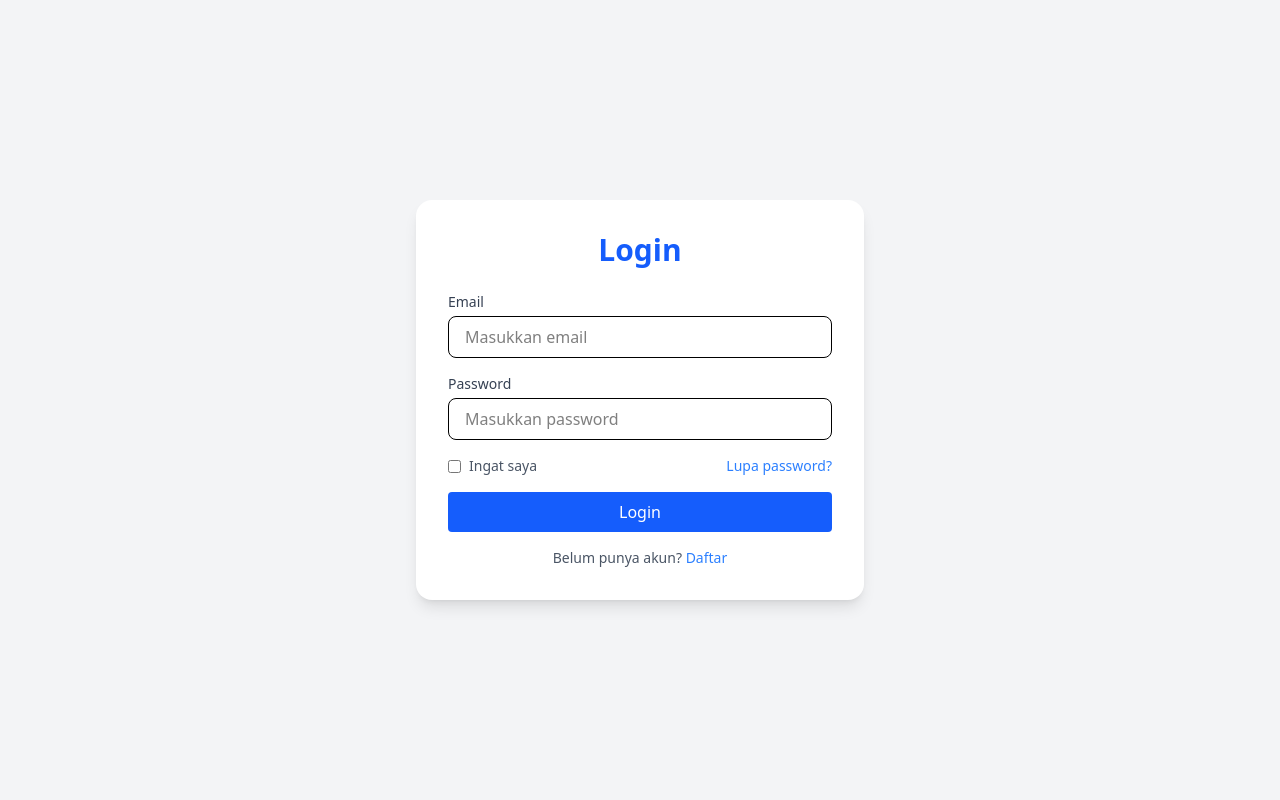
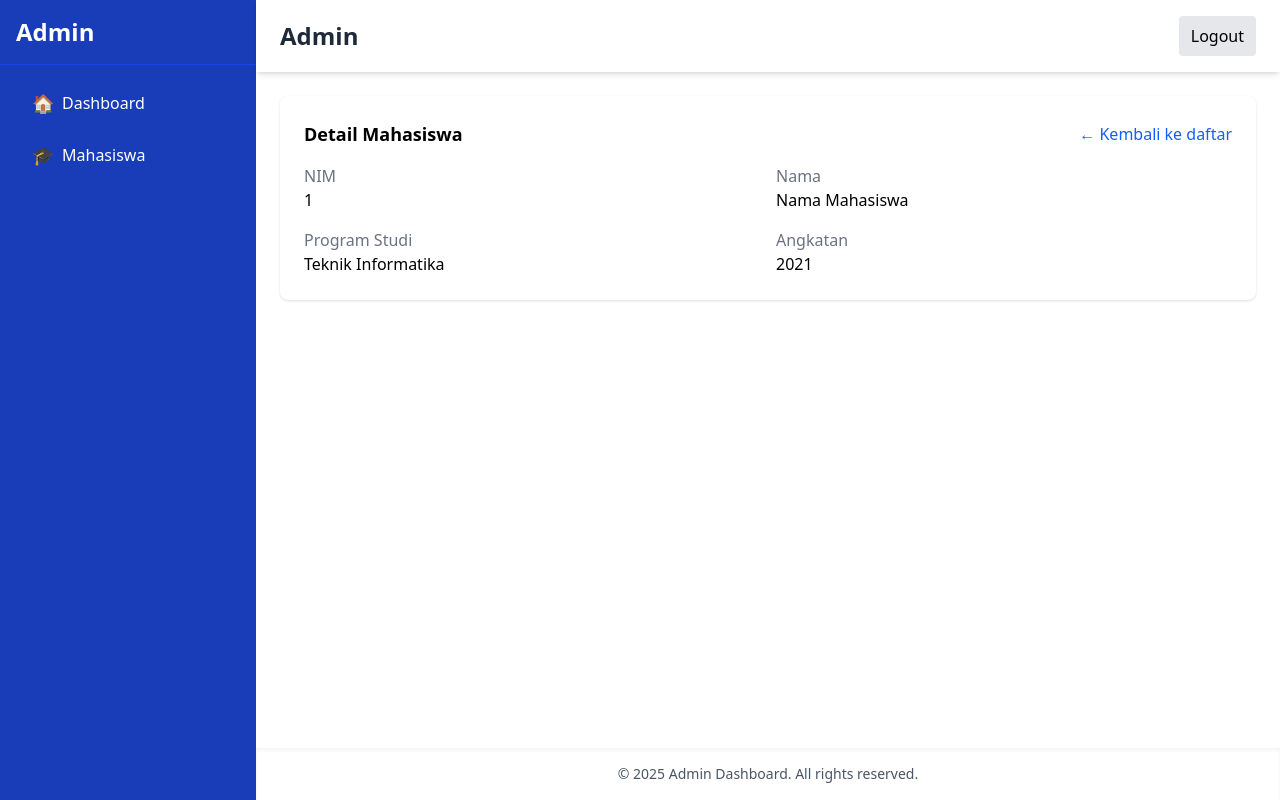
Before and after one commit to aditiaekar/pemrograman_sisi_klien, a React (Vite) app in the folder app-mahasiswa/: page /admin/mahasiswa/1 in a window 1280 px wide. Before the commit this address led to /login. Built offline with nearby package versions, Linux system fonts and the light colour scheme; sample sign-in values are in the browser's storage.

Commit message:
feat: terapkan React Router (ProtectedRoute, Outlet, NavLink, nested /admin & detail mahasiswa)

```diff
--- a/app-mahasiswa/src/app/routes.jsx
+++ b/app-mahasiswa/src/app/routes.jsx
@@ -1,42 +1,44 @@
-import { BrowserRouter, Routes, Route, Navigate } from "react-router-dom"; // routing
-import { useAuth } from "./providers/AuthProvider"; // akses auth
+import { BrowserRouter, Routes, Route, Navigate, Outlet } from "react-router-dom";
+
 import AuthLayout from "../layouts/AuthLayout"; // layout auth
 import AdminLayout from "../layouts/AdminLayout"; // layout admin
+
 import LoginPage from "../pages/auth/LoginPage"; // halaman login
 import DashboardPage from "../pages/admin/DashboardPage"; // dashboard admin
+import MahasiswaList from "../pages/admin/mahasiswa/MahasiswaList";
+import MahasiswaDetail from "../pages/admin/mahasiswa/MahasiswaDetail";
 
-function ProtectedRoute({ children }) {
-  // guard route
-  const { isAuthenticated } = useAuth(); // cek login
-  return isAuthenticated ? children : <Navigate to="/login" replace />; // redirect jika belum login
+// ProtectedRoute: cek localStorage "auth"
+function ProtectedRoute() {
+  const raw = localStorage.getItem("auth");
+  const isAuthed = !!raw; // bisa tambah validasi expiry dsb.
+  return isAuthed ? <Outlet /> : <Navigate to="/login" replace />;
 }
 
 export default function AppRoutes() {
   return (
     <BrowserRouter>
-      {" "}
-      {/* wrapper router */}
       <Routes>
-        {" "}
-        {/* daftar rute */}
+        {/* LAYOUT AUTH */}
         <Route element={<AuthLayout />}>
-          {" "}
-          {/* grup rute auth */}
-          <Route path="/login" element={<LoginPage />} /> {/* rute login */}
+          <Route path="/login" element={<LoginPage />} />
         </Route>
-        <Route
-          path="/admin"
-          element={
-            <ProtectedRoute>
-              {" "}
-              {/* lindungi rute admin */}
-              <AdminLayout /> {/* layout admin terproteksi */}
-            </ProtectedRoute>
-          }
-        >
-          <Route index element={<DashboardPage />} /> {/* /admin -> dashboard */}
+
+        {/* LAYOUT ADMIN + PROTECTED */}
+        <Route element={<ProtectedRoute />}>
+          <Route path="/admin" element={<AdminLayout />}>
+            {/* Nested routes di dalam Admin */}
+            <Route index element={<Navigate to="dashboard" replace />} />
+            <Route path="dashboard" element={<DashboardPage />} />
+            <Route path="mahasiswa">
+              <Route index element={<MahasiswaList />} />
+              <Route path=":nim" element={<MahasiswaDetail />} />
+            </Route>
+          </Route>
         </Route>
-        <Route path="*" element={<Navigate to="/login" replace />} /> {/* fallback */}
+
+        {/* fallback */}
+        <Route path="*" element={<Navigate to="/login" replace />} />
       </Routes>
     </BrowserRouter>
   );
--- /dev/null
+++ b/app-mahasiswa/src/data/users.json
@@ -0,0 +1,7 @@
+[
+  {
+    "email": "admin@kampus.ac.id",
+    "password": "admin123",
+    "name": "Administrator"
+  }
+]
--- a/app-mahasiswa/src/design-system/organisms/Sidebar/Sidebar.jsx
+++ b/app-mahasiswa/src/design-system/organisms/Sidebar/Sidebar.jsx
@@ -1,29 +1,25 @@
+import { NavLink } from "react-router-dom";
+
+const itemClass = ({ isActive }) =>
+  `flex items-center space-x-2 px-4 py-2 rounded transition
+   ${isActive ? "bg-blue-700 text-white" : "hover:bg-blue-700"}`;
+
 export default function Sidebar() {
   return (
-    <aside className="bg-blue-800 text-white h-full transition-all duration-300 w-20 lg:w-64">
-      {" "}
-      {/* shell sidebar */}
-      <div className="flex justify-between items-center p-4 border-b border-blue-700">
-        {" "}
-        {/* header */}
-        <span className="text-2xl font-bold hidden lg:block">Admin</span> {/* brand */}
+    <aside className="bg-blue-800 text-white h-full w-20 lg:w-64 transition-all duration-300">
+      <div className="flex items-center p-4 border-b border-blue-700">
+        <span className="text-2xl font-bold hidden lg:block">Admin</span>
       </div>
       <nav className="p-4 space-y-2">
-        {" "}
-        {/* menu */}
-        <a href="#" className="flex items-center space-x-2 px-4 py-2 rounded hover:bg-blue-700">
-          {" "}
-          {/* item */}
+        <NavLink to="/admin/dashboard" className={itemClass} end>
           <span className="text-lg">🏠</span>
-          <span className="hidden lg:inline">Dashboard</span>
-        </a>
-        <a href="#" className="flex items-center space-x-2 px-4 py-2 rounded bg-blue-700">
-          {" "}
-          {/* item aktif */}
+          <span className="menu-text hidden lg:inline">Dashboard</span>
+        </NavLink>
+
+        <NavLink to="/admin/mahasiswa" className={itemClass} end>
           <span className="text-lg">🎓</span>
-          <span className="hidden lg:inline">Mahasiswa</span>
-        </a>
-        {/* TIP: gunakan <NavLink to="/admin"> untuk SPA + active state */}
+          <span className="menu-text hidden lg:inline">Mahasiswa</span>
+        </NavLink>
       </nav>
     </aside>
   );
--- a/app-mahasiswa/src/layouts/AdminLayout.jsx
+++ b/app-mahasiswa/src/layouts/AdminLayout.jsx
@@ -1,25 +1,33 @@
-import { Outlet } from "react-router-dom"; // nested routes
+import { Outlet, useNavigate } from "react-router-dom";
 import Sidebar from "../design-system/organisms/Sidebar/Sidebar"; // sidebar
 import Header from "../design-system/organisms/Header/Header"; // header/topbar
 import Footer from "../design-system/organisms/Footer/Footer"; // footer
 
 export default function AdminLayout() {
-  // layout admin
+  const navigate = useNavigate();
+  const handleLogout = () => {
+    localStorage.removeItem("auth");
+    navigate("/login");
+  };
+
   return (
     <div className="h-screen flex">
-      {" "}
-      {/* full height, row */}
-      <Sidebar /> {/* nav kiri */}
+      <Sidebar />
       <div className="flex-1 flex flex-col">
-        {" "}
-        {/* area konten */}
-        <Header title="Mahasiswa" /> {/* judul/header */}
-        <main className="flex-1 p-6 overflow-x-auto">
-          {" "}
-          {/* konten utama */}
-          <Outlet /> {/* halaman anak */}
+        <header className="bg-white shadow-md">
+          <div className="flex justify-between items-center px-6 py-4">
+            <h1 className="text-2xl font-semibold text-gray-800">Admin</h1>
+            <button onClick={handleLogout} className="px-3 py-2 rounded bg-gray-200 hover:bg-gray-300">
+              Logout
+            </button>
+          </div>
+        </header>
+
+        <main className="flex-1 p-6 overflow-auto">
+          <Outlet />
         </main>
-        <Footer>© 2025 Admin Dashboard. All rights reserved.</Footer> {/* footer */}
+
+        <footer className="bg-white text-center py-4 shadow-inner text-sm text-gray-600">© 2025 Admin Dashboard. All rights reserved.</footer>
       </div>
     </div>
   );
--- a/app-mahasiswa/src/layouts/AuthLayout.jsx
+++ b/app-mahasiswa/src/layouts/AuthLayout.jsx
@@ -1,11 +1,8 @@
-import { Outlet } from "react-router-dom"; // slot untuk nested route
+import { Outlet } from "react-router-dom";
 export default function AuthLayout() {
-  // layout auth sederhana
   return (
-    <div className="min-h-screen bg-gray-100 flex items-center justify-center p-4">
-      {" "}
-      {/* pusatkan konten */}
-      <Outlet /> {/* render halaman anak (login, dsb.) */}
+    <div className="min-h-screen bg-gray-100 grid place-items-center p-4">
+      <Outlet />
     </div>
   );
 }
--- a/app-mahasiswa/src/pages/admin/DashboardPage.jsx
+++ b/app-mahasiswa/src/pages/admin/DashboardPage.jsx
@@ -1,106 +1,9 @@
-import { useState } from "react"; // state
-import Card from "../../design-system/molecules/Card/Card"; // UI
-import Button from "../../design-system/atoms/Button/Button"; // UI
-import Modal from "../../design-system/organisms/Modal/Modal"; // UI
+import Card from "../../design-system/molecules/Card/Card";
 
 export default function DashboardPage() {
-  // page daftar mahasiswa
-  const [open, setOpen] = useState(false); // modal tambah
-  const [rows, setRows] = useState([
-    // data mock
-    { nim: "20211002", nama: "Siti Aminah" },
-    { nim: "20211003", nama: "Ahmad Fauzi" },
-    { nim: "20211004", nama: "Dewi Lestari" },
-    { nim: "20211005", nama: "Rudi Hartono" },
-    { nim: "20211001", nama: "Budi Santoso" },
-  ]);
-  const [form, setForm] = useState({ nim: "", nama: "" }); // form state
-
-  const submitForm = (e) => {
-    e.preventDefault(); // cegah reload
-    setRows((r) => [...r, form]); // tambah baris
-    setForm({ nim: "", nama: "" }); // reset form
-    setOpen(false); // tutup modal
-  };
-
-  const onDelete = (nim) => {
-    if (confirm("Apakah Anda yakin ingin menghapus mahasiswa ini?")) {
-      // konfirmasi browser
-      setRows((r) => r.filter((x) => x.nim !== nim)); // hapus baris
-    }
-  };
-
-  const onEdit = (nim) => {
-    alert(`Edit mahasiswa ${nim}`); // placeholder edit
-  };
-
   return (
-    <Card>
-      {" "}
-      {/* kontainer kartu */}
-      <div className="flex justify-between items-center mb-4">
-        {" "}
-        {/* header tabel */}
-        <h2 className="text-lg font-semibold">Daftar Mahasiswa</h2>
-        <Button className="bg-blue-600 text-white hover:bg-blue-700" onClick={() => setOpen(true)}>
-          + Tambah Mahasiswa
-        </Button>
-      </div>
-      <table className="w-full text-sm text-gray-700">
-        {" "}
-        {/* tabel data */}
-        <thead className="bg-blue-600 text-white">
-          <tr>
-            <th className="py-2 px-4 text-left">NIM</th>
-            <th className="py-2 px-4 text-left">Nama</th>
-            <th className="py-2 px-4 text-center">Aksi</th>
-          </tr>
-        </thead>
-        <tbody>
-          {rows.map((m, i) => (
-            <tr key={m.nim} className={i % 2 ? "bg-gray-100" : "bg-white"}>
-              {" "}
-              {/* zebra rows */}
-              <td className="py-2 px-4">{m.nim}</td>
-              <td className="py-2 px-4">{m.nama}</td>
-              <td className="py-2 px-4 text-center space-x-2">
-                <Button className="bg-yellow-500 text-white px-2 py-1 hover:bg-yellow-600" onClick={() => onEdit(m.nim)}>
-                  Edit
-                </Button>{" "}
-                {/* aksi edit */}
-                <Button className="bg-red-500 text-white px-2 py-1 hover:bg-red-600" onClick={() => onDelete(m.nim)}>
-                  Hapus
-                </Button>{" "}
-                {/* aksi hapus */}
-              </td>
-            </tr>
-          ))}
-        </tbody>
-      </table>
-      <Modal open={open} onClose={() => setOpen(false)} title="Tambah Mahasiswa">
-        {" "}
-        {/* modal tambah */}
-        <form className="space-y-4" onSubmit={submitForm}>
-          <div>
-            <label className="block text-sm font-medium">NIM</label>
-            <input className="w-full px-3 py-2 border rounded focus:outline-none focus:ring focus:ring-blue-300" value={form.nim} onChange={(e) => setForm((f) => ({ ...f, nim: e.target.value }))} required />
-          </div>
-          <div>
-            <label className="block text-sm font-medium">Nama</label>
-            <input className="w-full px-3 py-2 border rounded focus:outline-none focus:ring focus:ring-blue-300" value={form.nama} onChange={(e) => setForm((f) => ({ ...f, nama: e.target.value }))} required />
-          </div>
-          <div className="flex justify-end space-x-2">
-            {" "}
-            {/* tombol modal */}
-            <Button type="button" onClick={() => setOpen(false)} className="px-4 py-2 bg-gray-400 text-white hover:bg-gray-500">
-              Batal
-            </Button>
-            <Button type="submit" className="px-4 py-2 bg-blue-600 text-white hover:bg-blue-700">
-              Simpan
-            </Button>
-          </div>
-        </form>
-      </Modal>
+    <Card title="Dashboard">
+      <p className="text-gray-700">Selamat datang di Admin Dashboard.</p>
     </Card>
   );
 }
--- /dev/null
+++ b/app-mahasiswa/src/pages/admin/mahasiswa/MahasiswaDetail.jsx
@@ -0,0 +1,43 @@
+import { useParams, Link } from "react-router-dom";
+
+export default function MahasiswaDetail() {
+  const { nim } = useParams();
+
+  // Demo: di real app, fetch detail by NIM; di sini mock minimal
+  const detail = {
+    nim,
+    nama: "Nama Mahasiswa",
+    prodi: "Teknik Informatika",
+    angkatan: 2021,
+  };
+
+  return (
+    <div className="bg-white shadow rounded-lg p-6 space-y-4">
+      <div className="flex justify-between items-center">
+        <h2 className="text-lg font-semibold">Detail Mahasiswa</h2>
+        <Link to="/admin/mahasiswa" className="text-blue-600 hover:underline">
+          ← Kembali ke daftar
+        </Link>
+      </div>
+
+      <dl className="grid grid-cols-1 md:grid-cols-2 gap-4">
+        <div>
+          <dt className="text-gray-500">NIM</dt>
+          <dd className="font-medium">{detail.nim}</dd>
+        </div>
+        <div>
+          <dt className="text-gray-500">Nama</dt>
+          <dd className="font-medium">{detail.nama}</dd>
+        </div>
+        <div>
+          <dt className="text-gray-500">Program Studi</dt>
+          <dd className="font-medium">{detail.prodi}</dd>
+        </div>
+        <div>
+          <dt className="text-gray-500">Angkatan</dt>
+          <dd className="font-medium">{detail.angkatan}</dd>
+        </div>
+      </dl>
+    </div>
+  );
+}
--- /dev/null
+++ b/app-mahasiswa/src/pages/admin/mahasiswa/MahasiswaList.jsx
@@ -0,0 +1,45 @@
+import { Link } from "react-router-dom";
+
+const DATA = [
+  { nim: "20211002", nama: "Siti Aminah" },
+  { nim: "20211003", nama: "Ahmad Fauzi" },
+  { nim: "20211004", nama: "Dewi Lestari" },
+  { nim: "20211005", nama: "Rudi Hartono" },
+  { nim: "20211001", nama: "Budi Santoso" },
+];
+
+export default function MahasiswaList() {
+  return (
+    <div className="bg-white shadow rounded-lg p-4">
+      <div className="flex justify-between items-center mb-4">
+        <h2 className="text-lg font-semibold">Daftar Mahasiswa</h2>
+        <button className="bg-blue-600 text-white px-4 py-2 rounded hover:bg-blue-700">+ Tambah Mahasiswa</button>
+      </div>
+
+      <table className="w-full text-sm text-gray-700">
+        <thead className="bg-blue-600 text-white">
+          <tr>
+            <th className="py-2 px-4 text-left">NIM</th>
+            <th className="py-2 px-4 text-left">Nama</th>
+            <th className="py-2 px-4 text-center">Aksi</th>
+          </tr>
+        </thead>
+        <tbody>
+          {DATA.map((m, i) => (
+            <tr key={m.nim} className={i % 2 ? "bg-gray-100" : "bg-white"}>
+              <td className="py-2 px-4">{m.nim}</td>
+              <td className="py-2 px-4">{m.nama}</td>
+              <td className="py-2 px-4 text-center space-x-2">
+                <Link to={`/admin/mahasiswa/${m.nim}`} className="bg-indigo-600 text-white px-2 py-1 rounded hover:bg-indigo-700">
+                  Detail
+                </Link>
+                <button className="bg-yellow-500 text-white px-2 py-1 rounded hover:bg-yellow-600">Edit</button>
+                <button className="bg-red-500 text-white px-2 py-1 rounded hover:bg-red-600">Hapus</button>
+              </td>
+            </tr>
+          ))}
+        </tbody>
+      </table>
+    </div>
+  );
+}
--- a/app-mahasiswa/src/pages/auth/LoginPage.jsx
+++ b/app-mahasiswa/src/pages/auth/LoginPage.jsx
@@ -1,6 +1,7 @@
-import { useState } from "react"; // state
-import { useAuth } from "../../app/providers/AuthProvider"; // auth ctx
+import { useState } from "react";
 import { useNavigate } from "react-router-dom";
+import users from "../../data/users.json";
+
 import Card from "../../design-system/molecules/Card/Card"; // UI
 import Form from "../../design-system/molecules/Form/Form"; // UI
 import Label from "../../design-system/atoms/Label/Label"; // UI
@@ -8,73 +9,62 @@ import Input from "../../design-system/atoms/Input/Input"; // UI
 import Button from "../../design-system/atoms/Button/Button"; // UI
 
 export default function LoginPage() {
-  // page login
-  const { login } = useAuth();
   const navigate = useNavigate();
   const [values, setValues] = useState({ email: "", password: "", remember: false });
 
   const onSubmit = (e) => {
     e.preventDefault();
-    const ok = login(values);          // ubah state auth
-    if (ok) navigate("/admin");        // pindah halaman
-    else alert("Email & Password Salah!");
+    const found = users.find((u) => u.email === values.email && u.password === values.password);
+    if (!found) {
+      alert("Email atau password salah");
+      return;
+    }
+    // simpan session ke localStorage (boleh disesuaikan)
+    const session = { email: found.email, name: found.name, ts: Date.now() };
+    localStorage.setItem("auth", JSON.stringify(session));
+    if (!values.remember) {
+      // opsional: kalau ingin auto-clear saat tab ditutup, kamu bisa juga pakai sessionStorage
+    }
+    navigate("/admin"); // masuk ke area admin
   };
 
   return (
-    <Card title="Login" className="w-full max-w-md">
-      {" "}
-      {/* wrapper */}
-      <Form onSubmit={onSubmit}>
-        {" "}
-        {/* form */}
+    <div className="w-full max-w-md bg-white rounded-2xl shadow-lg p-8">
+      <h2 className="text-3xl font-semibold text-center text-blue-600 mb-6">Login</h2>
+      <form className="space-y-4" onSubmit={onSubmit}>
         <div>
-          <Label htmlFor="email">Email</Label>
-          <Input
-            id="email"
-            name="email"
-            type="email"
-            placeholder="Masukkan email" // field email
-            value={values.email}
-            onChange={(e) => setValues((v) => ({ ...v, email: e.target.value }))}
+          <label className="block text-sm font-medium text-gray-700">Email</label>
+          <input type="email" required className="w-full px-4 py-2 mt-1 border rounded-lg focus:outline-none focus:ring focus:ring-blue-300" value={values.email} onChange={(e) => setValues((v) => ({ ...v, email: e.target.value }))} />
+        </div>
+        <div>
+          <label className="block text-sm font-medium text-gray-700">Password</label>
+          <input
+            type="password"
             required
+            className="w-full px-4 py-2 mt-1 border rounded-lg focus:outline-none focus:ring focus:ring-blue-300"
+            value={values.password}
+            onChange={(e) => setValues((v) => ({ ...v, password: e.target.value }))}
           />
         </div>
-        <div>
-          <Label htmlFor="password">Password</Label>
-          <Input
-            id="password"
-            name="password"
-            type="password"
-            placeholder="Masukkan password" // field password
-            value={values.password}
-            onChange={(e) => setValues((v) => ({ ...v, password: e.target.value }))}
-            required
-          />
-        </div>
-        <div className="flex justify-between items-center">
-          {" "}
-          {/* opsi */}
-          <label className="flex items-center text-sm text-gray-600">
+        <label className="flex items-center justify-between text-sm text-gray-600">
+          <span className="flex items-center">
             <input type="checkbox" className="mr-2" checked={values.remember} onChange={(e) => setValues((v) => ({ ...v, remember: e.target.checked }))} />
             Ingat saya
-          </label>
-          <a href="#" className="text-sm text-blue-500 hover:underline">
+          </span>
+          <a href="#" className="text-blue-500 hover:underline">
             Lupa password?
           </a>
-        </div>
-        <Button type="submit" className="w-full bg-blue-600 text-white hover:bg-blue-700">
+        </label>
+        <button type="submit" className="w-full py-2 bg-blue-600 text-white rounded-lg hover:bg-blue-700 transition">
           Login
-        </Button>{" "}
-        {/* submit */}
-      </Form>
+        </button>
+      </form>
       <p className="text-sm text-center text-gray-600 mt-4">
-        {" "}
-        {/* footer link */}
         Belum punya akun?{" "}
         <a href="#" className="text-blue-500 hover:underline">
           Daftar
         </a>
       </p>
-    </Card>
+    </div>
   );
 }
```
